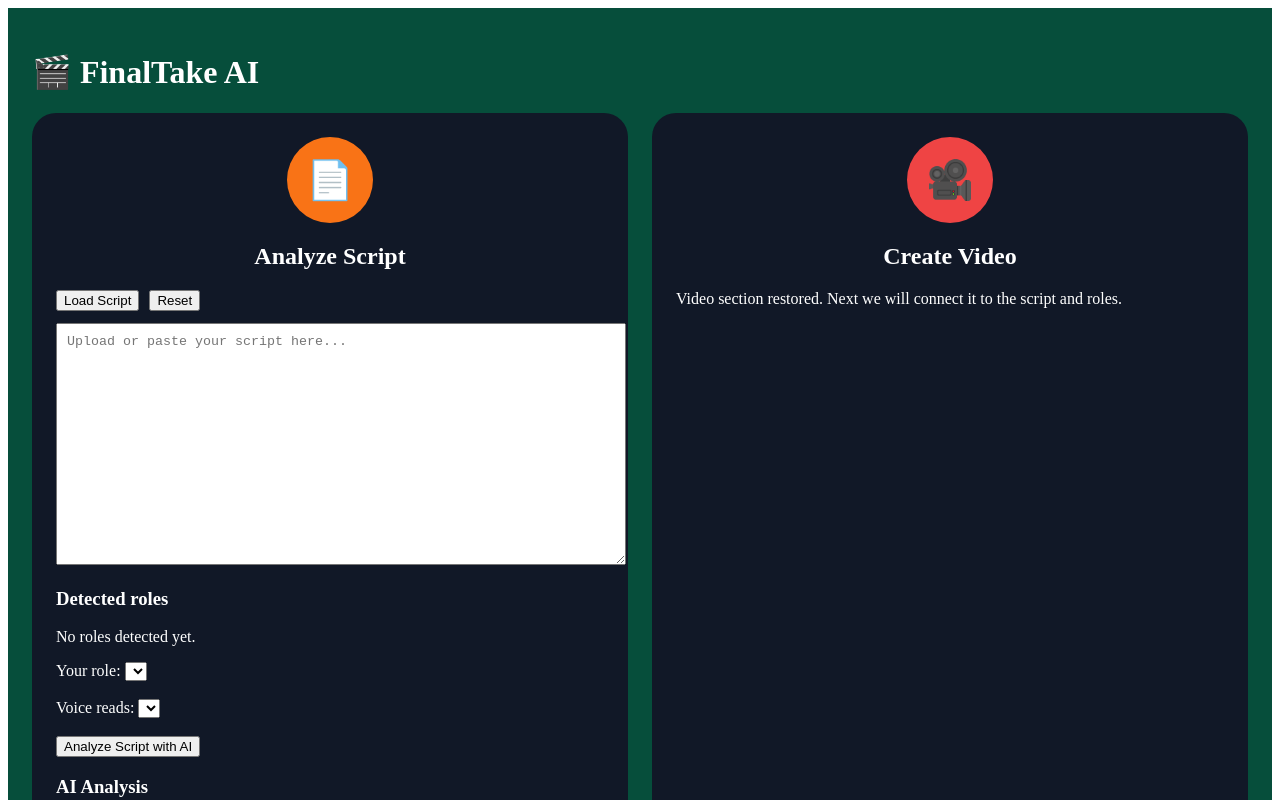
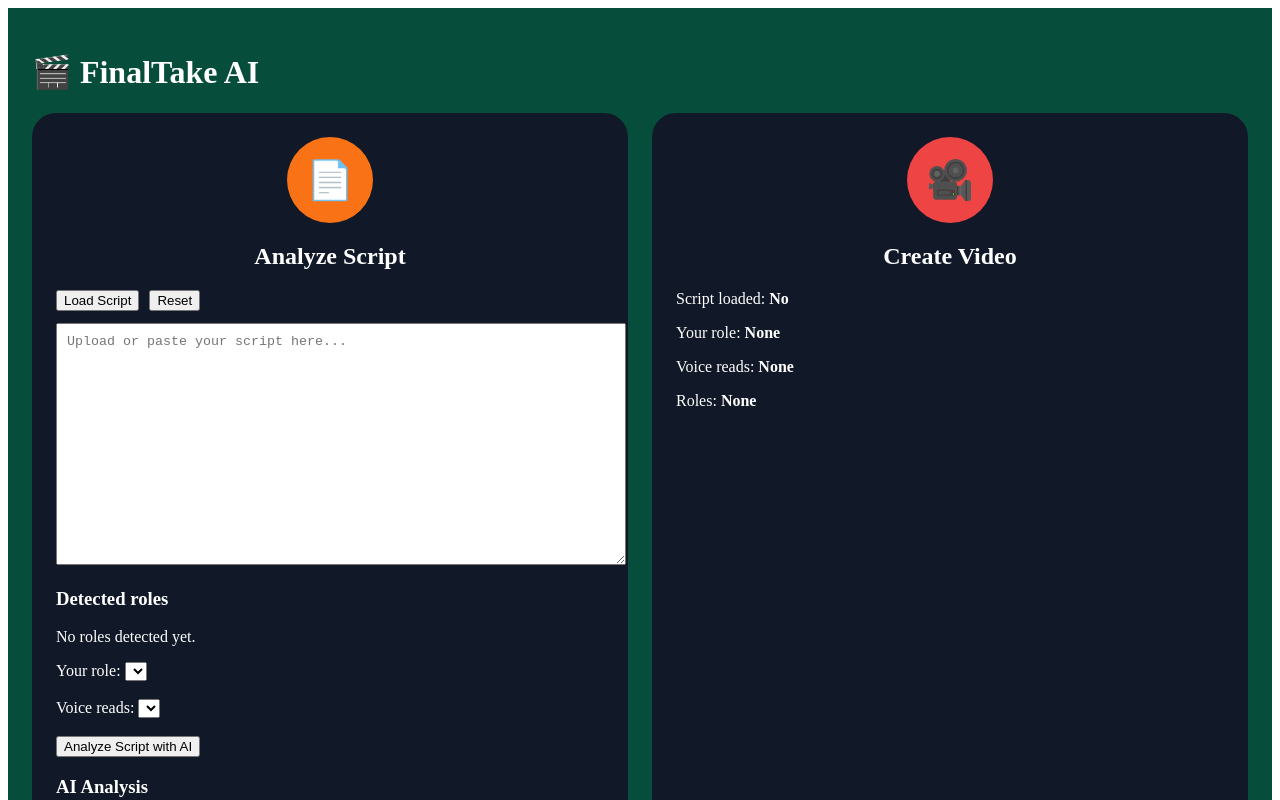
Before and after one commit to nelyivanova-maker/finaltake-ai, a Next.js app: page / in a window 1280 px wide. Shown: the top 800 px of the page. Built offline with nearby package versions, Linux system fonts and the light colour scheme.

Commit message:
Update CreateVideo.tsx

```diff
--- a/app/components/CreateVideo.tsx
+++ b/app/components/CreateVideo.tsx
@@ -1,6 +1,18 @@
 "use client";
 
-export default function CreateVideo() {
+type CreateVideoProps = {
+  script: string;
+  roles: string[];
+  myRole: string;
+  voiceRole: string;
+};
+
+export default function CreateVideo({
+  script,
+  roles,
+  myRole,
+  voiceRole,
+}: CreateVideoProps) {
   return (
     <section
       style={{
@@ -31,7 +43,21 @@ export default function CreateVideo() {
         <h2>Create Video</h2>
       </div>
 
-      <p>Video section restored. Next we will connect it to the script and roles.</p>
+      <p>
+        Script loaded: <strong>{script ? "Yes" : "No"}</strong>
+      </p>
+
+      <p>
+        Your role: <strong>{myRole || "None"}</strong>
+      </p>
+
+      <p>
+        Voice reads: <strong>{voiceRole || "None"}</strong>
+      </p>
+
+      <p>
+        Roles: <strong>{roles.length ? roles.join(", ") : "None"}</strong>
+      </p>
     </section>
   );
 }
```
